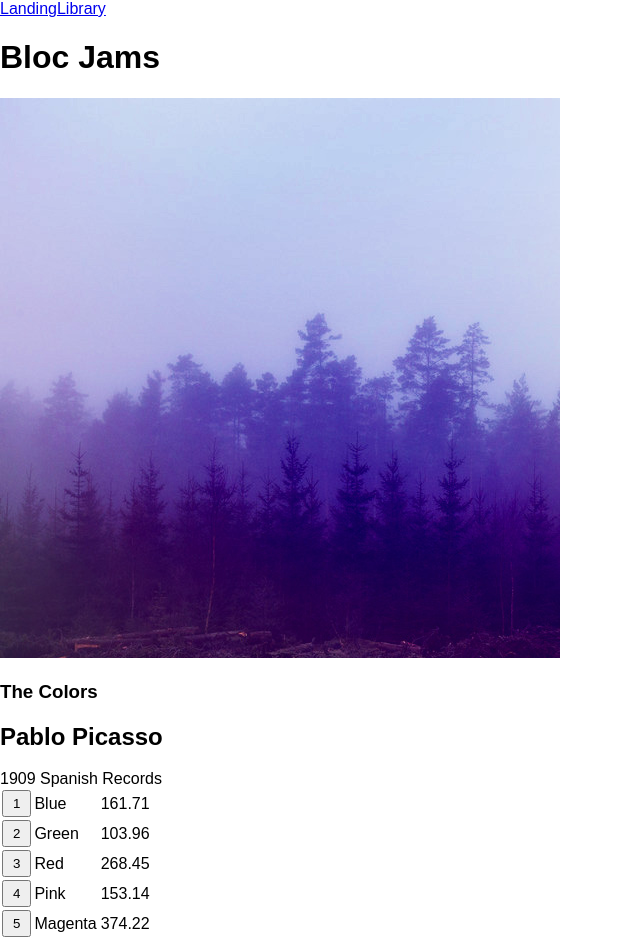
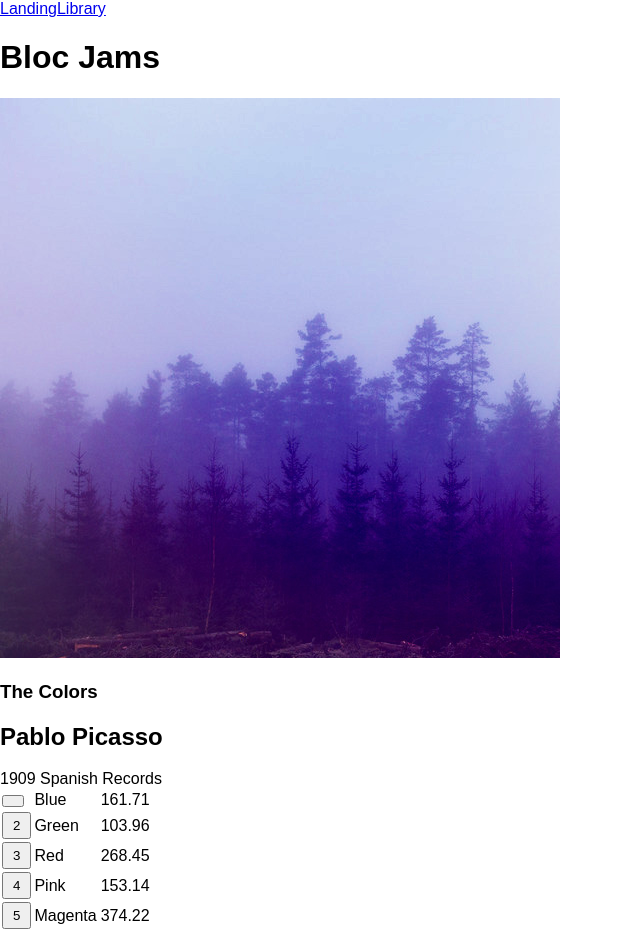
Before and after one commit to irina6793/bloc-jams-react, a React (Create React App) app: page /album/the-colors in a window 1280 px wide. Shown: the whole page, without its empty margins (0-640 px from the left). Built offline with nearby package versions, Linux system fonts and the light colour scheme.

Commit message:
addition

```diff
--- a/src/components/Album.js
+++ b/src/components/Album.js
@@ -45,6 +45,7 @@ class Album extends Component {
        this.play();
      }
    }
+
    render() {
      return (
        <div>
@@ -62,9 +63,14 @@ class Album extends Component {
            this.state.album.songs.map((song, index) =>
           <tr className="song" key={index} onClick={() => this.handleSongClick(song)} >
           <button className="play-pause">
-             <td id="song-number">{index + 1}</td>
-             <span className="ion-play"></span>
-             <span className="ion-pause"></span>
+             <td id="song-number">
+             {
+               song === this.state.currentSong ?
+                <span className={this.state.isPlaying ? 'ion-pause' : 'ion-play'}></span>
+               :
+                index + 1
+             }
+             </td>
           </button>
              <td id>{song.title}</td>
              <td id>{song.duration}</td>
```
